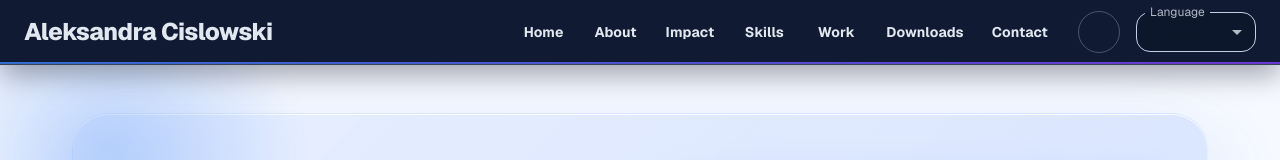
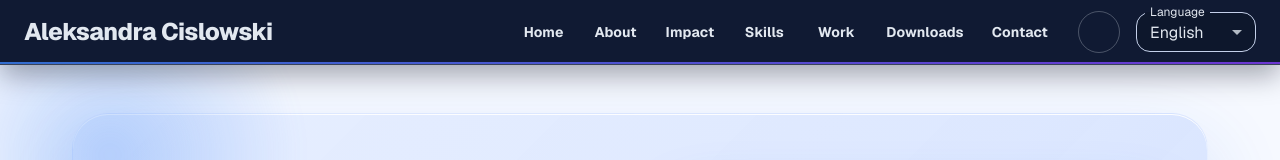
Before and after one commit to AleksandraCislowski/portfolio, a Next.js app: page / in a window 1280 px wide. Shown: the top 160 px of the page. Built offline with nearby package versions, Linux system fonts and the light colour scheme; some icons are missing.

Commit message:
feat: refactor LanguageFormControl styling for improved consistency and clarity

```diff
--- a/components/Navbar.tsx
+++ b/components/Navbar.tsx
@@ -92,7 +92,8 @@ const ThemeButton = styled(IconButton)(({ theme }) => ({
   },
 }));
 
-const LanguageFormControl = styled(FormControl)(({ theme }) => ({
+const LanguageFormControl = styled(FormControl)(({ theme }) => {
+  return {
     marginLeft: theme.spacing(1),
     minWidth: DESIGN_TOKENS.size.languageSelectMinWidthMobile,
     [theme.breakpoints.up('sm')]: {
@@ -101,6 +102,9 @@ const LanguageFormControl = styled(FormControl)(({ theme }) => ({
     '& .MuiInputLabel-root': {
       color: alpha('#E2E8F0', 0.78),
     },
+    '& .MuiInputLabel-root.MuiInputLabel-shrink': {
+      color: '#E2E8F0',
+    },
     '& .MuiInputLabel-root.Mui-focused': {
       color: '#E2E8F0',
     },
@@ -108,8 +112,17 @@ const LanguageFormControl = styled(FormControl)(({ theme }) => ({
       color: '#E2E8F0',
       backgroundColor: alpha('#0A1222', 0.35),
     },
+    '& .MuiOutlinedInput-input': {
+      color: '#E2E8F0',
+      WebkitTextFillColor: '#E2E8F0',
+    },
     '& .MuiSelect-select': {
       color: '#E2E8F0',
+      WebkitTextFillColor: '#E2E8F0',
+    },
+    '& .MuiSelect-select.MuiSelect-outlined': {
+      color: '#E2E8F0',
+      WebkitTextFillColor: '#E2E8F0',
     },
     '& .MuiOutlinedInput-notchedOutline': {
       borderColor: alpha('#E2E8F0', 0.3),
@@ -123,8 +136,24 @@ const LanguageFormControl = styled(FormControl)(({ theme }) => ({
     '& .MuiSelect-icon': {
       color: alpha('#E2E8F0', 0.78),
     },
+  };
+});
+
+const DrawerContent = styled(Box)(() => ({
+  paddingTop: 16,
 }));
 
+const drawerPaperSx = {
+  width: DESIGN_TOKENS.size.navDrawerWidth,
+} as const;
+
+export default function Navbar() {
+  const { lang, setLang } = useLanguage();
+  const t = useTranslation();
+  const { mode, setMode } = useThemeMode();
+  const [mobileNavOpen, setMobileNavOpen] = React.useState(false);
+
+  const nextMode = mode === 'dark' ? 'light' : 'dark';
   const languageMenuProps = {
     PaperProps: {
       sx: {
@@ -143,22 +172,6 @@ const languageMenuProps = {
       },
     },
   } as const;
-
-const DrawerContent = styled(Box)(() => ({
-  paddingTop: 16,
-}));
-
-const drawerPaperSx = {
-  width: DESIGN_TOKENS.size.navDrawerWidth,
-} as const;
-
-export default function Navbar() {
-  const { lang, setLang } = useLanguage();
-  const t = useTranslation();
-  const { mode, setMode } = useThemeMode();
-  const [mobileNavOpen, setMobileNavOpen] = React.useState(false);
-
-  const nextMode = mode === 'dark' ? 'light' : 'dark';
 
   const navItems = [
     { label: t.nav.home, href: SITE_CONFIG.sections.home },
```
Lines whose indentation alone changed are shown as unchanged.
